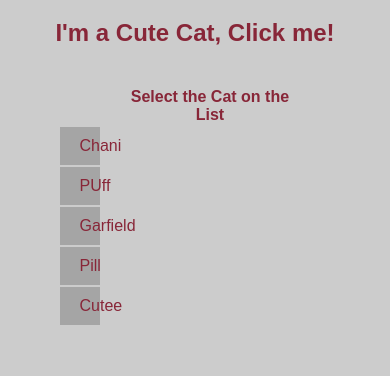
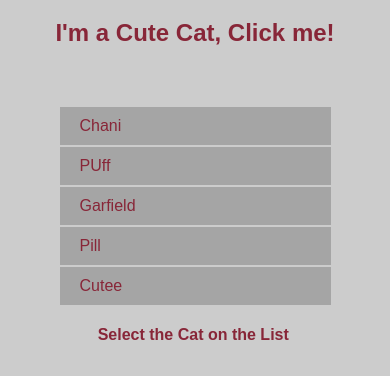
Before and after one commit to elfiservice/cat-clicker-game-app, a plain HTML site: page index.html in a window 390 px wide. Shown: the part 61-437 px from the top of the page. Drawn offline with Linux system fonts and the light colour scheme.

Commit message:
feat: otimized for mobile

```diff
--- a/css/style.css
+++ b/css/style.css
@@ -94,3 +94,16 @@ img {
 .show {
   display: block;
 }
+
+
+@media screen and (max-width: 767px) {
+  .content{
+    display: block;
+  }
+
+  .col-50, .col-30 {
+    width: 100%;
+  }
+
+
+}
```
